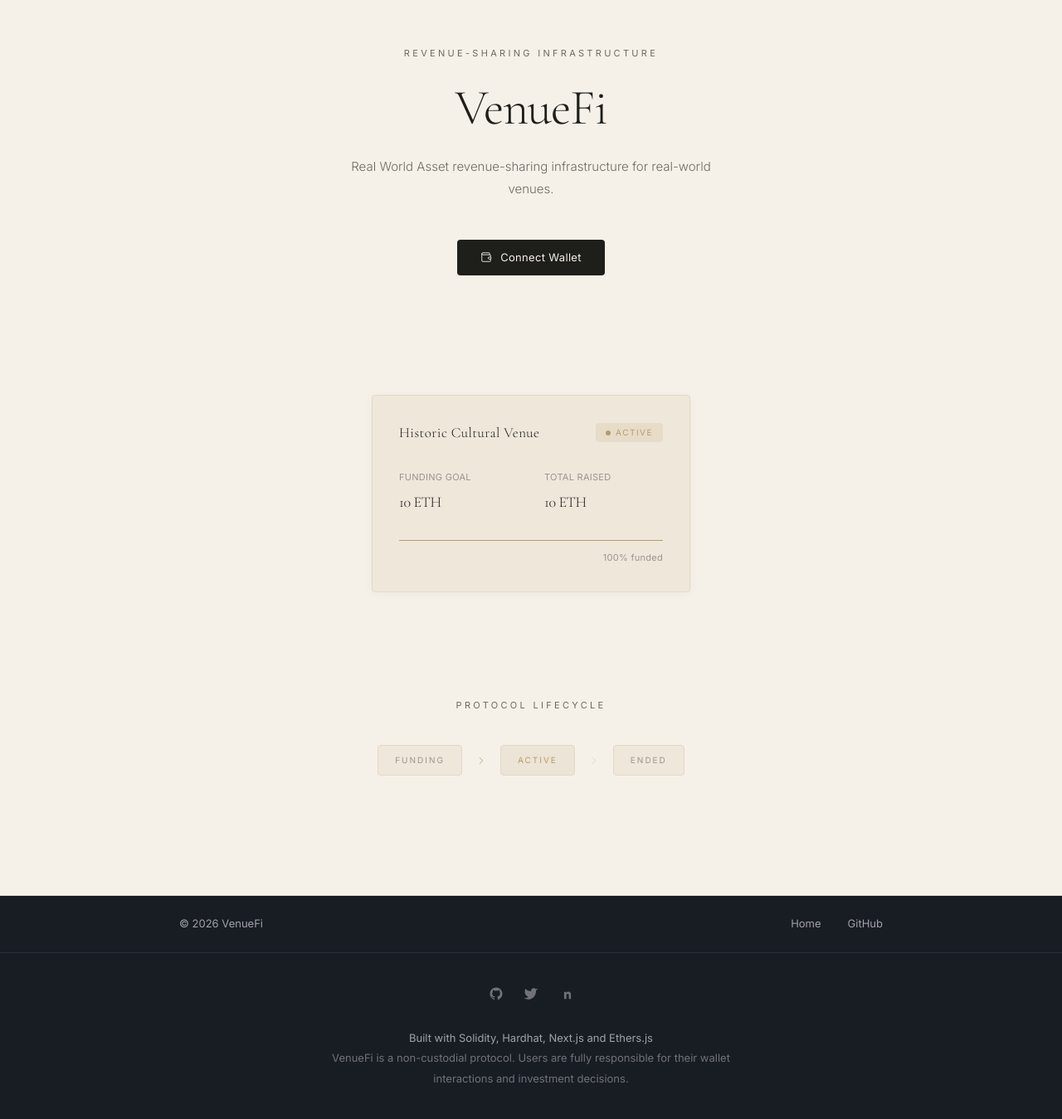
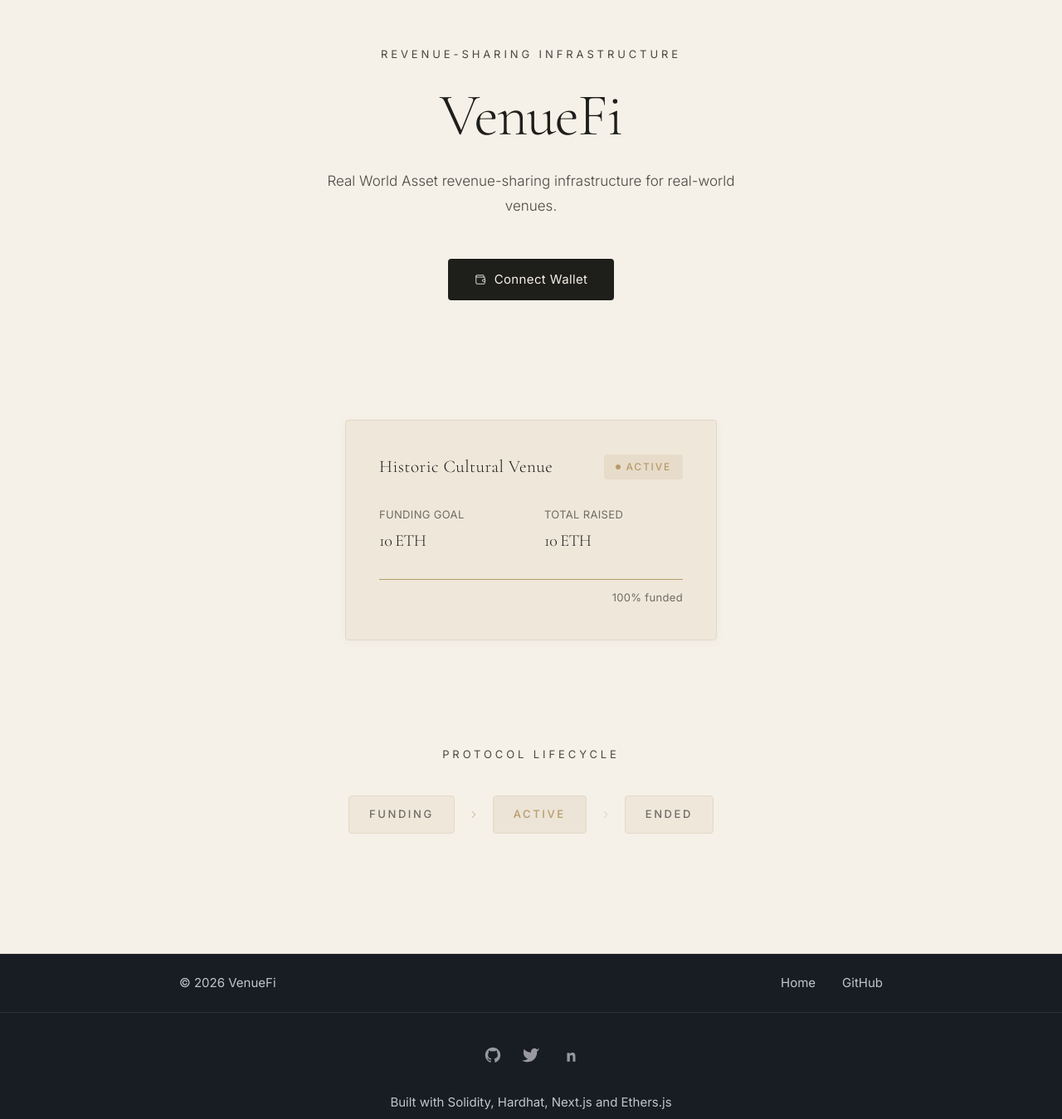
Before and after one commit to victoradauto1/venufi, a Next.js app in the folder frontend/: page / in a window 1280 px wide. Shown: the part 120-1469 px from the top of the page at 83% size. Built offline with nearby package versions, Linux system fonts and the light colour scheme.

Commit message:
improve frontend readability and visual hierarchy

```diff
--- a/frontend/src/app/components/Footer.tsx
+++ b/frontend/src/app/components/Footer.tsx
@@ -2,13 +2,13 @@
   const currentYear = new Date().getFullYear();
 
   return (
-    <footer className="w-full border-t border-[#2A2F3A] bg-[#181C23] text-[#A1A1AA]">
+    <footer className="w-full border-t border-[#2A2F3A] bg-[#181C23] text-[#C4C4CC]">
       {/* Upper */}
       <div className="w-full py-6 flex flex-col items-center">
         <div className="flex flex-col sm:flex-row items-center justify-between gap-4 sm:gap-8 max-w-4xl w-full px-6">
-          <p className="text-[13px] text-[#A1A1AA] font-sans">&copy; {currentYear} VenueFi</p>
+          <p className="text-[15px] text-[#C4C4CC] font-sans">&copy; {currentYear} VenueFi</p>
 
-          <nav className="flex flex-wrap items-center justify-center gap-5 sm:gap-8 text-[13px] text-[#A1A1AA] font-sans">
+          <nav className="flex flex-wrap items-center justify-center gap-5 sm:gap-8 text-[15px] text-[#C4C4CC] font-sans">
             <a href="/" className="hover:text-[#F3F4F6] transition-colors duration-200">
               Home
             </a>
@@ -36,28 +36,28 @@
               href="https://github.com/victoradauto1/venufi"
               target="_blank"
               rel="noopener noreferrer"
-              className="text-[#71717A] hover:text-[#F3F4F6] transition-colors duration-200"
+              className="text-[#9898A0] hover:text-[#F3F4F6] transition-colors duration-200"
             >
-              <svg width="18" height="18" fill="currentColor" viewBox="0 0 24 24">
+              <svg width="22" height="22" fill="currentColor" viewBox="0 0 24 24">
                 <path d="M12 2C6.477 2 2 6.477 2 12c0 4.42 2.865 8.167 6.839 9.49.5.092.682-.217.682-.482 0-.237-.009-.866-.013-1.7-2.782.604-3.369-1.34-3.369-1.34-.454-1.156-1.11-1.462-1.11-1.462-.908-.62.069-.608.069-.608 1.003.07 1.531 1.03 1.531 1.03.892 1.529 2.341 1.087 2.91.832.092-.647.35-1.088.636-1.338-2.22-.253-4.555-1.11-4.555-4.943 0-1.091.39-1.984 1.029-2.683-.103-.253-.446-1.27.098-2.647 0 0 .84-.269 2.75 1.025A9.578 9.578 0 0 1 12 6.836c.85.004 1.705.115 2.504.337 1.909-1.294 2.747-1.025 2.747-1.025.546 1.377.203 2.394.1 2.647.64.699 1.028 1.592 1.028 2.683 0 3.842-2.339 4.687-4.566 4.935.359.309.678.919.678 1.852 0 1.336-.012 2.415-.012 2.743 0 .267.18.578.688.48C19.138 20.163 22 16.418 22 12c0-5.523-4.477-10-10-10z" />
               </svg>
             </a>
 
-            <a href="javascript:void(0)" className="text-[#71717A] hover:text-[#F3F4F6] transition-colors duration-200">
-              <svg width="18" height="18" fill="currentColor" viewBox="0 0 24 24">
+            <a href="javascript:void(0)" className="text-[#9898A0] hover:text-[#F3F4F6] transition-colors duration-200">
+              <svg width="22" height="22" fill="currentColor" viewBox="0 0 24 24">
                 <path d="M23 3a10.9 10.9 0 0 1-3.1 1.5A4.48 4.48 0 0 0 16.5 3c-2.5 0-4.5 2-4.5 4.4 0 .3 0 .7.1 1A12.9 12.9 0 0 1 3 4s-4 9 5 13a13.4 13.4 0 0 1-8 2c9 5 20 0 20-11.5v-.5A7.7 7.7 0 0 0 23 3z" />
               </svg>
             </a>
 
-            <a href="javascript:void(0)" className="text-[#71717A] hover:text-[#F3F4F6] transition-colors duration-200">
-              <svg width="18" height="18" fill="currentColor" viewBox="0 0 24 24">
+            <a href="javascript:void(0)" className="text-[#9898A0] hover:text-[#F3F4F6] transition-colors duration-200">
+              <svg width="22" height="22" fill="currentColor" viewBox="0 0 24 24">
                 <path d="M20.45 20.45h-3.6v-5.4c0-1.3 0-3-1.9-3s-2.1 1.5-2.1 2.9v5.4h-3.6V9h3.4v1.6h.1a3.7 3.7 0 0 1 3.3-1.8c3.5 0 4.1 2.3 4.1 5.2v6.4z" />
               </svg>
             </a>
           </div>
 
-          <p className="text-center text-[13px] leading-[1.9] max-w-lg text-[#71717A] font-sans">
-            <span className="text-[#A1A1AA]">
+          <p className="text-center text-[15px] leading-[1.9] max-w-lg text-[#9898A0] font-sans">
+            <span className="text-[#C4C4CC]">
               Built with Solidity, Hardhat, Next.js and Ethers.js
             </span>
             <br />
--- a/frontend/src/app/globals.css
+++ b/frontend/src/app/globals.css
@@ -13,8 +13,8 @@
 
   /* ── Text ── */
   --text-primary: #1E1E1B;
-  --text-secondary: #6E6A63;
-  --text-tertiary: #9A9590;
+  --text-secondary: #4A4740;
+  --text-tertiary: #706B65;
 
   /* ── Accent: Muted Gold ── */
   --accent: #B79B6C;
--- a/frontend/src/app/page.tsx
+++ b/frontend/src/app/page.tsx
@@ -8,21 +8,21 @@
     <div className="flex flex-col flex-1">
       {/* ─── Hero ─── */}
       <section className="flex flex-col items-center justify-center text-center px-6 pt-44 pb-36">
-        <span className="inline-block text-[11px] font-normal tracking-[0.3em] uppercase text-text-secondary mb-6 font-sans">
+        <span className="inline-block text-[13px] font-normal tracking-[0.3em] uppercase text-text-secondary mb-6 font-sans">
           Revenue-Sharing Infrastructure
         </span>
 
-        <h1 className="text-5xl sm:text-6xl font-light tracking-[-0.02em] text-text-primary leading-[1.1] font-serif">
+        <h1 className="text-6xl sm:text-7xl font-light tracking-[-0.02em] text-text-primary leading-[1.1] font-serif">
           VenueFi
         </h1>
 
-        <p className="mt-6 max-w-md text-[15px] leading-[1.8] text-text-secondary font-sans font-light">
+        <p className="mt-6 max-w-lg text-[17px] leading-[1.8] text-text-secondary font-sans font-light">
           Real World Asset revenue-sharing infrastructure for real-world venues.
         </p>
 
         <button
           id="connect-wallet-btn"
-          className="mt-12 inline-flex items-center gap-2.5 rounded-sm bg-btn-bg px-7 py-3 text-[13px] font-normal text-btn-text tracking-wide transition-colors duration-200 hover:bg-btn-hover cursor-pointer font-sans"
+          className="mt-12 inline-flex items-center gap-2.5 rounded-sm bg-btn-bg px-8 py-3.5 text-[15px] font-normal text-btn-text tracking-wide transition-colors duration-200 hover:bg-btn-hover cursor-pointer font-sans"
         >
           <WalletIcon />
           Connect Wallet
@@ -31,12 +31,12 @@
 
       {/* ─── Venue Overview ─── */}
       <section className="flex justify-center px-6 pb-32">
-        <div className="w-full max-w-sm rounded-sm border border-border bg-surface p-8 shadow-[0_2px_12px_rgba(0,0,0,0.04)]">
+        <div className="w-full max-w-md rounded-sm border border-border bg-surface p-10 shadow-[0_2px_12px_rgba(0,0,0,0.04)]">
           <div className="flex items-center justify-between mb-8">
-            <h2 className="text-[17px] font-light text-text-primary font-serif tracking-wide">
+            <h2 className="text-[21px] font-light text-text-primary font-serif tracking-wide">
               Historic Cultural Venue
             </h2>
-            <span className="inline-flex items-center gap-1.5 rounded-sm bg-accent-muted px-3 py-1 text-[10px] font-normal tracking-[0.15em] uppercase text-accent font-sans">
+            <span className="inline-flex items-center gap-1.5 rounded-sm bg-accent-muted px-3.5 py-1.5 text-[12px] font-medium tracking-[0.15em] uppercase text-accent font-sans">
               <span className="h-1.5 w-1.5 rounded-full bg-accent" />
               ACTIVE
             </span>
@@ -53,7 +53,7 @@
               style={{ width: "100%" }}
             />
           </div>
-          <p className="mt-3 text-right text-[11px] text-text-tertiary font-sans tracking-wide">
+          <p className="mt-3 text-right text-[13px] text-text-tertiary font-sans tracking-wide">
             100% funded
           </p>
         </div>
@@ -61,7 +61,7 @@
 
       {/* ─── Lifecycle ─── */}
       <section className="flex flex-col items-center px-6 pb-36">
-        <h3 className="text-[11px] font-normal tracking-[0.3em] uppercase text-text-secondary mb-10 font-sans">
+        <h3 className="text-[13px] font-normal tracking-[0.3em] uppercase text-text-secondary mb-10 font-sans">
           Protocol Lifecycle
         </h3>
 
@@ -70,7 +70,7 @@
             <div key={step} className="flex items-center gap-3 sm:gap-4">
               <span
                 className={`
-                  inline-flex items-center rounded-sm px-5 py-2.5 text-[10px] font-normal tracking-[0.2em] uppercase font-sans
+                  inline-flex items-center rounded-sm px-6 py-3 text-[13px] font-medium tracking-[0.2em] uppercase font-sans
                   ${
                     step === currentStep
                       ? "bg-accent-muted text-accent border border-accent/30"
@@ -105,8 +105,8 @@
 function Stat({ label, value }: { label: string; value: string }) {
   return (
     <div>
-      <p className="text-[11px] text-text-tertiary mb-2 font-sans tracking-wide uppercase">{label}</p>
-      <p className="text-lg font-light text-text-primary font-serif tracking-tight">
+      <p className="text-[13px] text-text-tertiary mb-2 font-sans tracking-wide uppercase">{label}</p>
+      <p className="text-xl font-light text-text-primary font-serif tracking-tight">
         {value}
       </p>
     </div>
```
